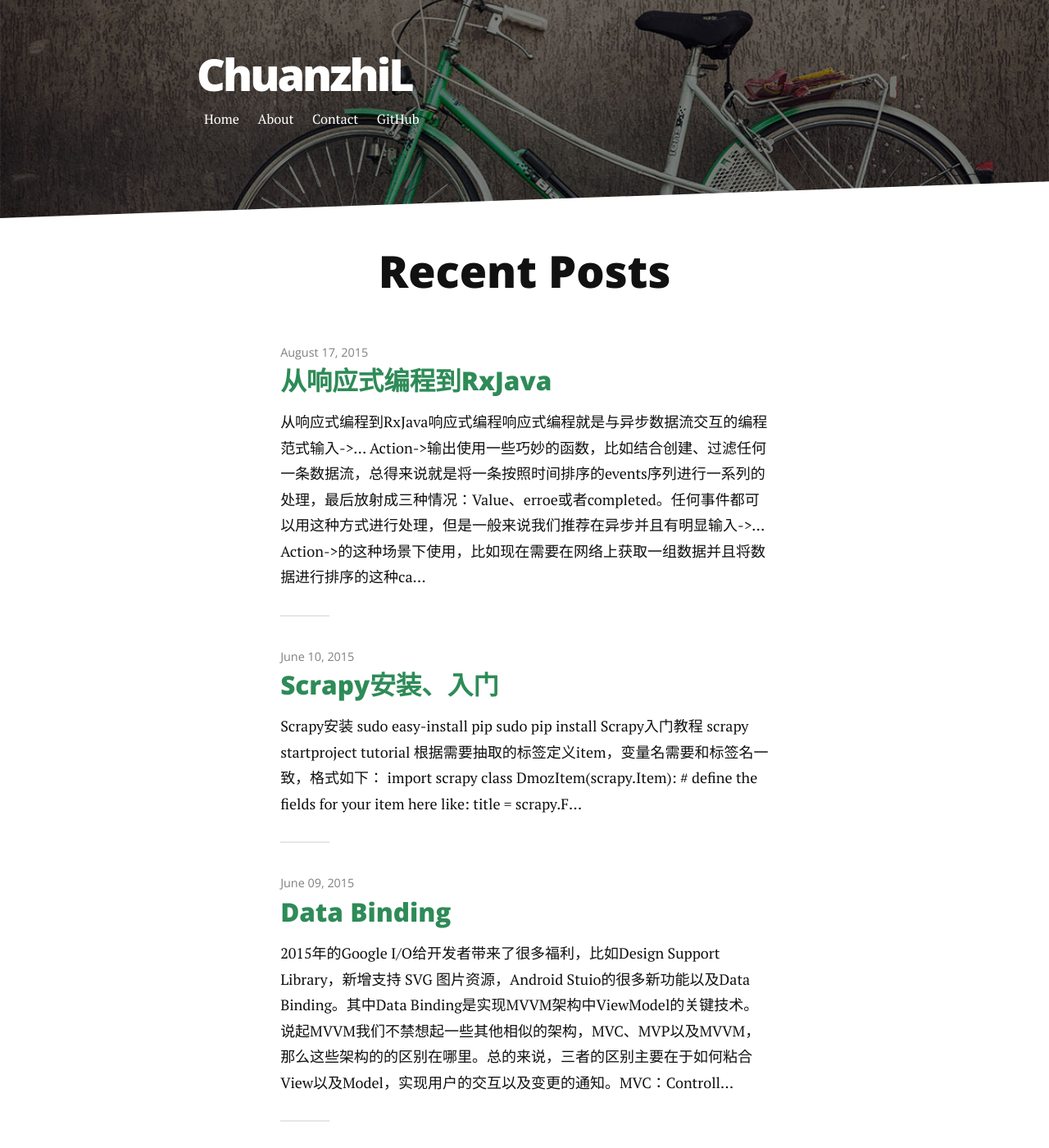
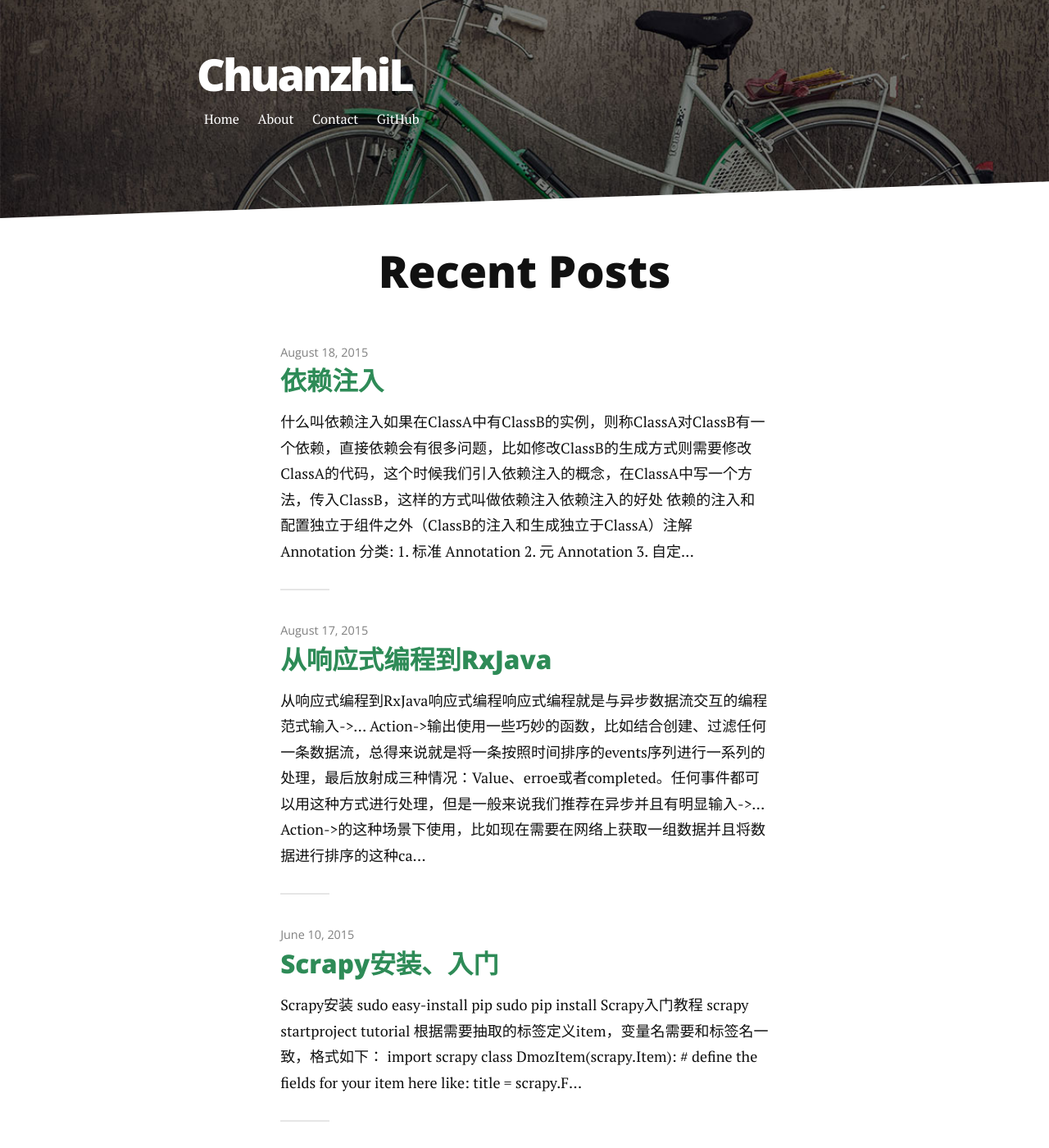
Before and after one commit to lichuanzhi7909/lichuanzhi7909.github.io, a Jekyll site: the page built from index.html, in a window 1280 px wide and 1400 px high. Shown: the whole window at 82% size. Built offline with Jekyll 4.4.1, drawn with Linux system fonts in a browser that asks for light colours; nearby versions of some CDN libraries; Markdown is read by kramdown in place of the engine named in the settings; the list of posts is cut into pages by our own code; some of the changed text lies outside the part shown.

Commit message:
依赖注入

```diff
--- a/_posts/2015-06-09-mvc.markdown
+++ b/_posts/2015-06-09-mvc.markdown
@@ -11,6 +11,7 @@ Controller接收View的操作事件，根据事件的不同，进行不同的处
 
 ###MVP：
 Presenter，与Controller一样，接收View的命令，对Model进行操作，但是与Controller不同的是Presenter会反作用于View，Model的变更先通知Presenter，Presenter再去更新View，一个Presenter对应一个View
+使用Dagger在Activity里面注入一个Presenter，将Presenter和Activity进行绑定，Activity中的和Model相关的操作全部由Persenter代理，Activity只处理View相关的东西，这样的好处在于只对Activity进行Ui测试，对Presenter进行单元测试
 
 ###MVVM：
 ViewModel，这种模式的关键技术就是数据绑定（Data Binding），View的变化会直接影响ViewModel，ViewModel的变化也会直接体现在View上，这种模式需要框架代替开发者做一些工作，而目前Android里的Data Binding为单向绑定。
--- /dev/null
+++ b/_posts/2015-08-18-dependency-injection.markdown
@@ -0,0 +1,44 @@
+---
+published: true
+title: 依赖注入
+layout: post
+---
+######什么叫依赖注入
+如果在ClassA中有ClassB的实例，则称ClassA对ClassB有一个依赖，直接依赖会有很多问题，比如修改ClassB的生成方式则需要修改ClassA的代码，这个时候我们引入依赖注入的概念，在ClassA中写一个方法，传入ClassB，这样的方式叫做依赖注入
+
+######依赖注入的好处
+* 依赖的注入和配置独立于组件之外（ClassB的注入和生成独立于ClassA）
+
+######[注解](http://www.trinea.cn/android/java-annotation-android-open-source-analysis/)
+* Annotation 分类:
+ 	1. 标准 Annotation
+ 	2. 元 Annotation
+ 	3. 自定义 Annotation
+* @Retention 注解保留时间：
+	1. SOURCE（源码时），主要用来校验如Override
+	2. CLASS（编译时），先自定义类继承AbstractProcessor，再重写process函数
+	3. RUNTIME（运行时）
+* @Target 可以用来修饰哪些程序元素，如 TYPE, METHOD, CONSTRUCTOR, FIELD, PARAMETER 等，未标注则表示可修饰所有
+
+####常见的依赖注入库
+#####[AndroidAnnotation](http://androidannotations.org/)
+* 非常强大的依赖注入库，从UI到数据到网络请求都可以实现注入，极大的简化了开发过程，使用apt插件在编译时生成辅助类达到注入效果
+
+缺点：
+
+* 真正的实现在编译生成的子类中，因此在未编译时会有大规模报错，并且编译出错较难定位错位
+* 在AndroidStudio测试版的时候apt配置方式经常更新，踩了好多次坑
+
+[使用方法](http://androidannotations.org/)
+
+#####[ButterKnife](http://jakewharton.github.io/butterknife/)
+* Jakewharton大神的专注于View的依赖注入库，同样使用编译时的注解方式，生成辅助类来帮助实现注入，可用在Activity、Fragment、Adapter等任意类中
+* 7.0.1版本新增了批量进行View操作的功能
+
+[使用方法](http://jakewharton.github.io/butterknife/)
+
+######Dagger
+* 使用@Injec来修饰一个类或字段，来表明需要注入，这样Dagger会生成这样一个类的实例来满足需求
+* @Module来修饰一个类，表明这个类里面专门提供依赖
+* 在Module里使用@Provide告诉Dagger我们需要构造这个对象并提供依赖
+* @Component，连接@Inject和@Module，我们需要使用@Component注解一个接口然后列出所有的@Modules组成该组件
```
